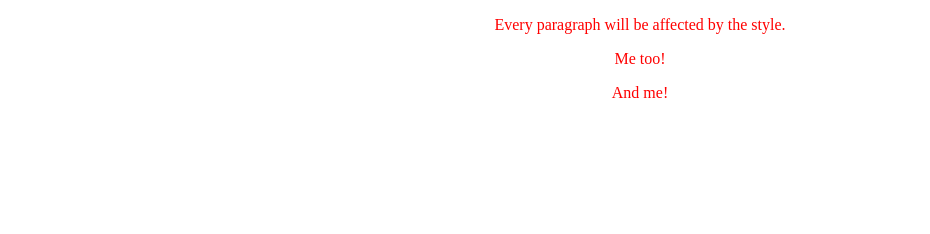
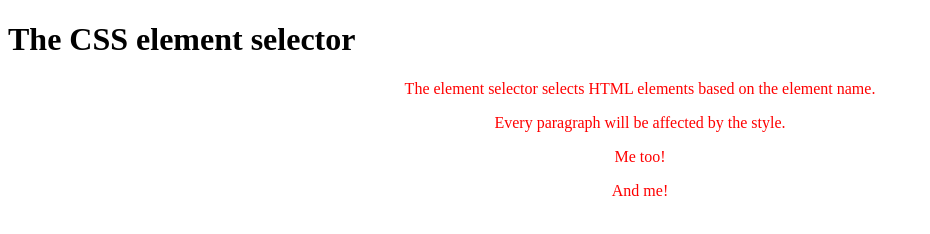
Before and after one commit to rahatho/css-w3school80, a plain HTML site: page index.html in a window 1280 px wide. Shown: the whole page, without its empty margins (0-930 px from the left). Drawn offline with Linux system fonts and the light colour scheme.

Commit message:
css-element-selector

```diff
--- a/index.html
+++ b/index.html
@@ -10,6 +10,8 @@ Pseudo-class selectors (select elements based on a certain state)
 Pseudo-elements selectors (select and style a part of an element)
 Attribute selectors (select elements based on an attribute or attribute value)
 This page will explain the most basic CSS selectors.-->
+
+
 <html lang="en">
 <head>
     <meta charset="UTF-8">
@@ -23,6 +25,8 @@ This page will explain the most basic CSS selectors.-->
     <title>CSS element selector</title>
 </head>
 <body>
+    <h1>The CSS element selector</h1>
+    <p>The element selector selects HTML elements based on the element name.</p>
     <p>
         Every paragraph will be affected by the style.
     </p>
```
